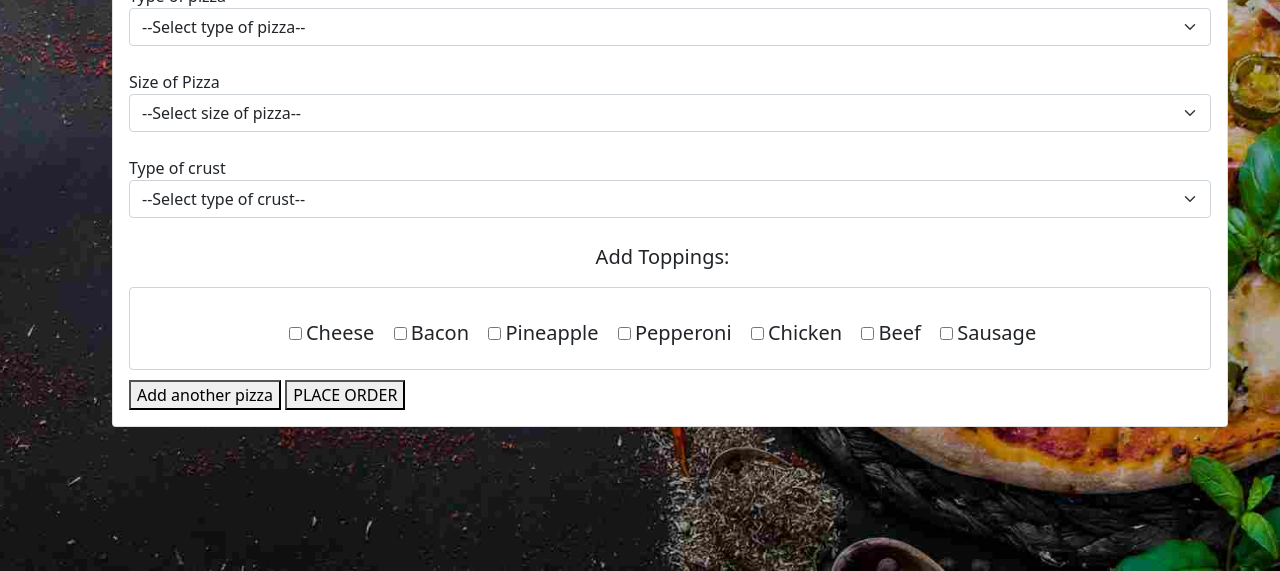
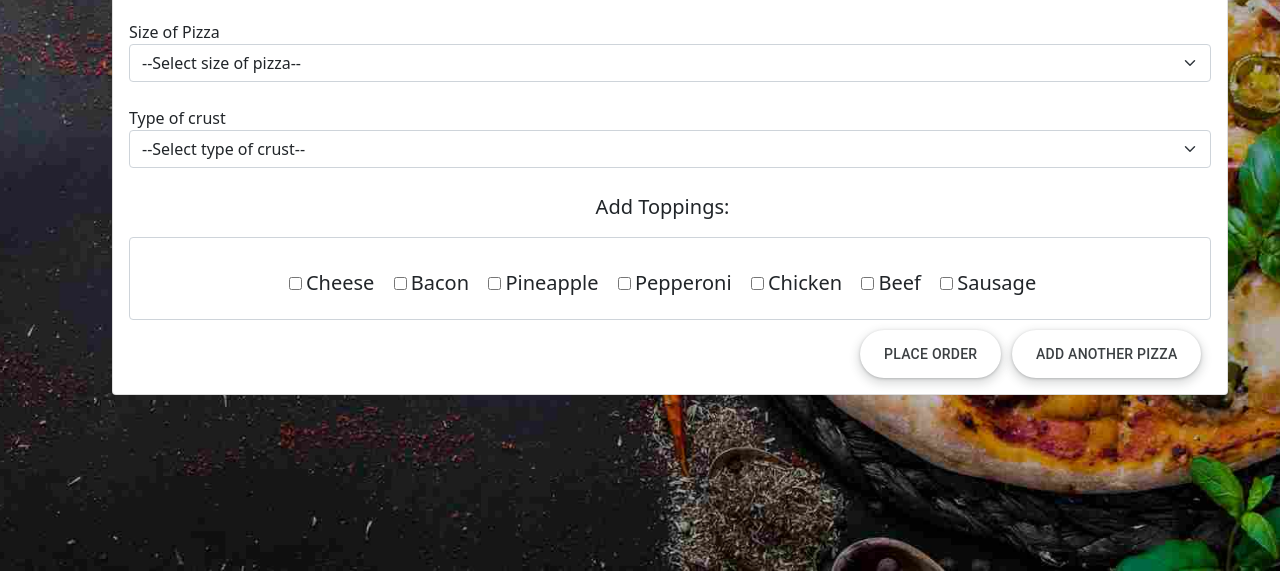
Before and after one commit to soilapertet/pizzeria-independent-project, a plain HTML site: page order.html in a window 1280 px wide. Shown: the part 229-800 px from the top of the page. Drawn offline with Linux system fonts and the light colour scheme.

Commit message:
Customise buttons in 'ORDER NOW' webpage

```diff
--- a/css/styles.css
+++ b/css/styles.css
@@ -218,7 +218,7 @@ html#order
 #order-page .container
 {
   position: absolute;
-  top: 150px;
+  top: 100px;
   left:100px;
 }
 #toppings
@@ -239,4 +239,72 @@ html#order
 .button2
 {
   margin-top: 10px;
+  margin-right: 10px;
+  float:right;
+  align-items: center;
+  appearance: none;
+  background-color: #fff;
+  border-radius: 28px;
+  border-style: none;
+  box-shadow: rgba(0, 0, 0, .2) 0 3px 5px -1px,rgba(0, 0, 0, .14) 0 6px 10px 0,rgba(0, 0, 0, .12) 0 1px 18px 0;
+  box-sizing: border-box;
+  color: #3c4043;
+  cursor: pointer;
+  display: inline-flex;
+  fill: currentcolor;
+  font-family: "Google Sans",Roboto,Arial,sans-serif;
+  font-size: 14px;
+  font-weight: 500;
+  height: 48px;
+  justify-content: center;
+  letter-spacing: .25px;
+  line-height: normal;
+  max-width: 100%;
+  overflow: visible;
+  padding: 2px 24px;
+  position: relative;
+  text-align: center;
+  text-transform: none;
+  transition: box-shadow 280ms cubic-bezier(.4, 0, .2, 1),opacity 15ms linear 30ms,transform 270ms cubic-bezier(0, 0, .2, 1) 0ms;
+  user-select: none;
+  -webkit-user-select: none;
+  touch-action: manipulation;
+  width: auto;
+  will-change: transform,opacity;
+  z-index: 0;
 }
+.button2:hover
+{
+  background: #F6F9FE;
+  color: #174ea6;
+}
+.button2:active
+{
+  box-shadow: 0 4px 4px 0 rgb(60 64 67 / 30%), 0 8px 12px 6px rgb(60 64 67 / 15%);
+  outline: none;
+}
+.button2:focus
+{
+  outline: none;
+  border: 2px solid #4285f4;
+}
+.button2:not(:disabled)
+{
+  box-shadow: rgba(60, 64, 67, .3) 0 1px 3px 0, rgba(60, 64, 67, .15) 0 4px 8px 3px;
+}
+.button2:not(:disabled):hover
+{
+  box-shadow: rgba(60, 64, 67, .3) 0 2px 3px 0, rgba(60, 64, 67, .15) 0 6px 10px 4px;
+}
+.button2:not(:disabled):focus
+{
+  box-shadow: rgba(60, 64, 67, .3) 0 1px 3px 0, rgba(60, 64, 67, .15) 0 4px 8px 3px;
+}
+.button2:not(:disabled):active
+{
+  box-shadow: rgba(60, 64, 67, .3) 0 4px 4px 0, rgba(60, 64, 67, .15) 0 8px 12px 6px;
+}
+.button2:disabled
+{
+  box-shadow: rgba(60, 64, 67, .3) 0 1px 3px 0, rgba(60, 64, 67, .15) 0 4px 8px 3px;
+}
--- a/order.html
+++ b/order.html
@@ -77,8 +77,8 @@
                       <label for="sausage">Sausage</label>
                   </div>
                 </div>
-                <button type="button" class="button2" id="pizza-button">Add another pizza</button>
-                <button type="submit" class="button2" id="pizza-button">PLACE ORDER</button>
+                <button type="button" class="button2" id="pizza-button">ADD ANOTHER PIZZA</button>
+                <button type="submit" class="button2" id="place-order-button">PLACE ORDER</button>
               </form>
             </div>
           </div>
```
